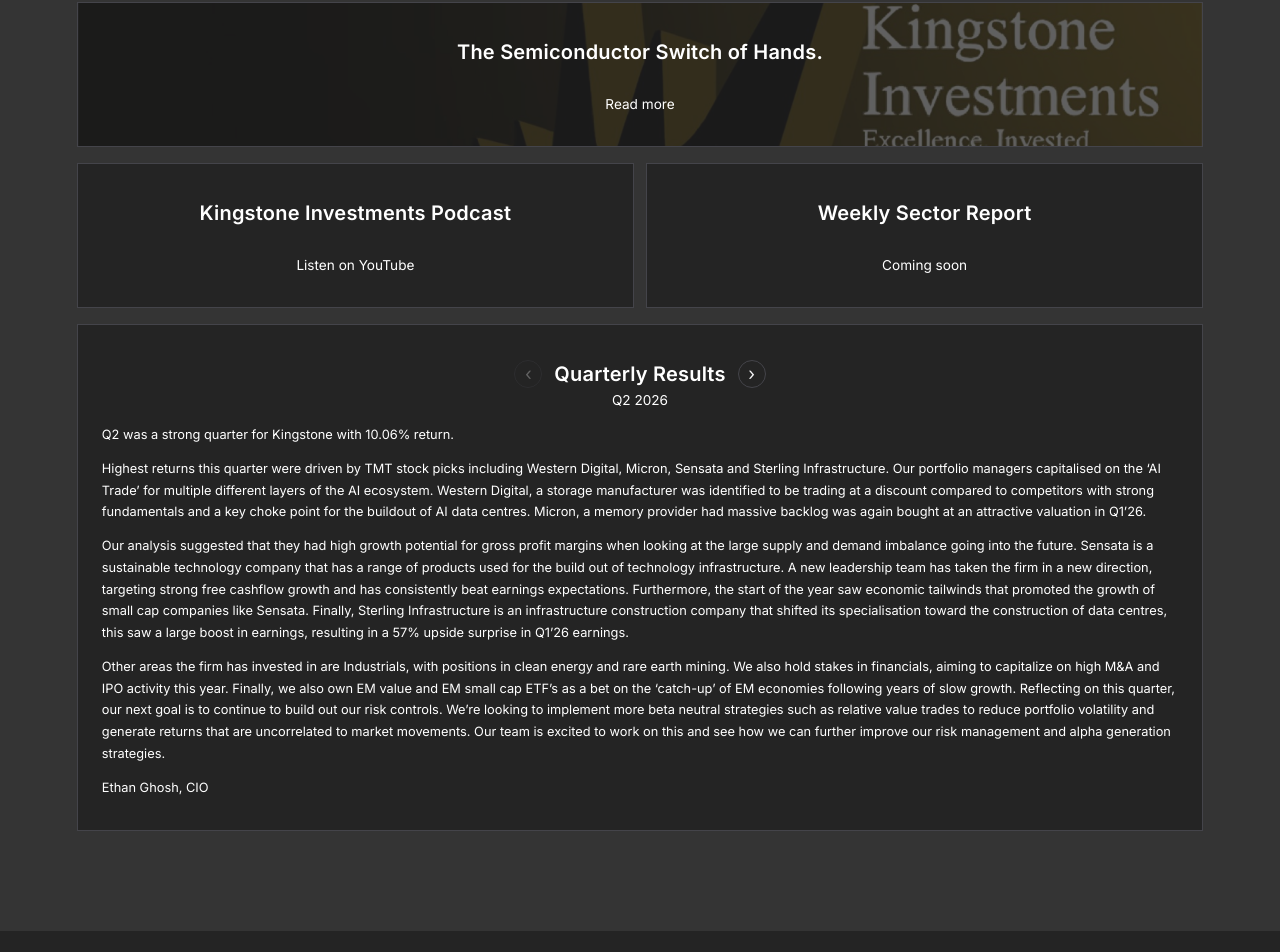
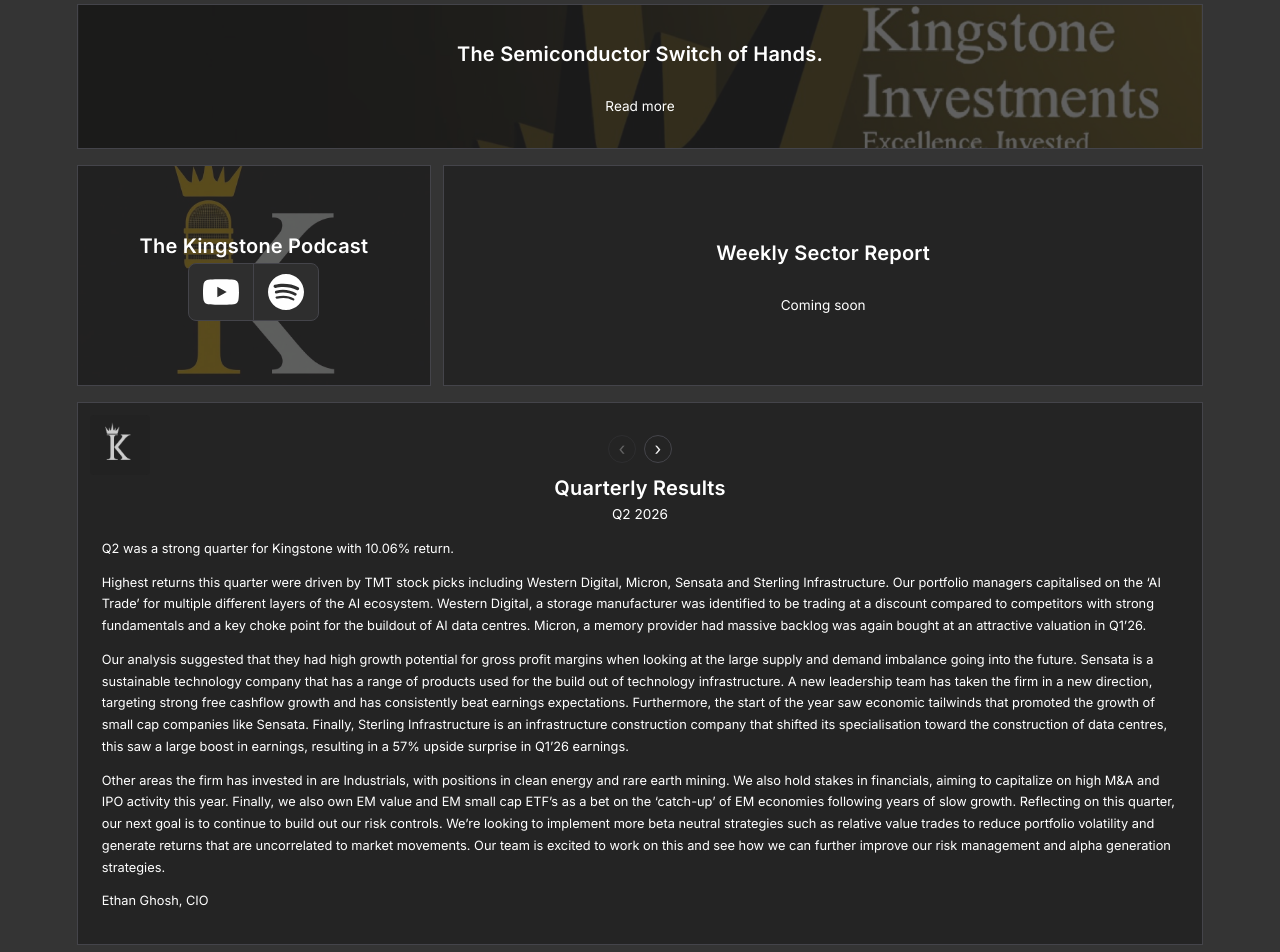
Before and after one commit to marcusehh/Kingstone_Investments, a React (Vite) app: page / in a window 1280 px wide. Shown: the part 826-1778 px from the top of the page. Before the commit the page ends 1757 px from the top, so only its background shows below. Built offline with nearby package versions, Linux system fonts and the light colour scheme.

Commit message:
Properly ready

```diff
--- a/src/pages/Home.tsx
+++ b/src/pages/Home.tsx
@@ -80,11 +80,17 @@ export default function Home({ onNavigate }: { onNavigate?: (route: string) => v
           <span className="home-card__subtitle">Read more</span>
         </a>
         <div className="home-cards__row">
-          <a href="http://www.youtube.com/@Kingstone.Investments" target="_blank" rel="noreferrer" className="home-card home-card--podcast">
-            <span className="home-card__title">Kingstone Investments Podcast</span>
-            <hr className="home-card__divider" />
-            <span className="home-card__subtitle">Listen on YouTube</span>
-          </a>
+          <div className="home-card home-card--podcast">
+            <span className="home-card__title">The Kingstone Podcast</span>
+            <div className="home-card__links">
+              <a href="http://www.youtube.com/@Kingstone.Investments" target="_blank" rel="noreferrer" className="home-card__link" aria-label="YouTube">
+                <svg width="36" height="36" viewBox="0 0 24 24" fill="currentColor"><path d="M23.498 6.186a3.016 3.016 0 0 0-2.122-2.136C19.505 3.546 12 3.546 12 3.546s-7.505 0-9.377.504A3.017 3.017 0 0 0 .502 6.186C0 8.07 0 12 0 12s0 3.93.502 5.814a3.016 3.016 0 0 0 2.122 2.136c1.871.504 9.376.504 9.376.504s7.505 0 9.377-.504a3.015 3.015 0 0 0 2.122-2.136C24 15.93 24 12 24 12s0-3.93-.502-5.814zM9.545 15.568V8.432L15.818 12l-6.273 3.568z"/></svg>
+              </a>
+              <a href="https://open.spotify.com/show/0VtdGyWOFYEnuu84uR4xXw?si=3e09623dd1764161" target="_blank" rel="noreferrer" className="home-card__link" aria-label="Spotify">
+                <svg width="36" height="36" viewBox="0 0 24 24" fill="currentColor"><path d="M12 0C5.4 0 0 5.4 0 12s5.4 12 12 12 12-5.4 12-12S18.66 0 12 0zm5.521 17.34c-.24.359-.66.48-1.021.24-2.82-1.74-6.36-2.101-10.561-1.141-.418.122-.779-.179-.899-.539-.12-.421.18-.78.54-.9 4.56-1.021 8.52-.6 11.64 1.32.42.18.479.659.301 1.02zm1.44-3.3c-.301.42-.841.6-1.262.3-3.239-1.98-8.159-2.58-11.939-1.38-.479.12-1.02-.12-1.14-.6-.12-.48.12-1.021.6-1.141C9.6 9.9 15 10.561 18.72 12.84c.361.181.54.78.241 1.2zm.12-3.36C15.24 8.4 8.82 8.16 5.16 9.301c-.6.179-1.2-.181-1.38-.721-.18-.601.18-1.2.72-1.381 4.26-1.26 11.28-1.02 15.721 1.621.539.3.719 1.02.419 1.56-.299.421-1.02.599-1.559.3z"/></svg>
+              </a>
+            </div>
+          </div>
           <div className="home-card home-card--report">
             <span className="home-card__title">Weekly Sector Report</span>
             <hr className="home-card__divider" />
@@ -92,8 +98,9 @@ export default function Home({ onNavigate }: { onNavigate?: (route: string) => v
           </div>
         </div>
         <div className="home-card home-card--qr">
-          <div className="home-card__nav">
-            {quarterlyResults.length > 1 && (
+          <img src="/assets/KI_BW_Logo.jpg" alt="" className="home-card__qr-logo" />
+          {quarterlyResults.length > 1 && (
+            <div className="home-card__nav-arrows">
               <button
                 type="button"
                 className="home-card__nav-arrow"
@@ -103,9 +110,6 @@ export default function Home({ onNavigate }: { onNavigate?: (route: string) => v
               >
                 ‹
               </button>
-            )}
-            <span className="home-card__title">Quarterly Results</span>
-            {quarterlyResults.length > 1 && (
               <button
                 type="button"
                 className="home-card__nav-arrow"
@@ -115,8 +119,9 @@ export default function Home({ onNavigate }: { onNavigate?: (route: string) => v
               >
                 ›
               </button>
-            )}
-          </div>
+            </div>
+          )}
+          <span className="home-card__title">Quarterly Results</span>
           {quarterlyResults.length > 0 && (
             <>
               <span className="home-card__subtitle">{quarterlyResults[qrIndex].meta.title}</span>
--- a/src/pages/Leadership.tsx
+++ b/src/pages/Leadership.tsx
@@ -28,12 +28,15 @@ export default function Leadership() {
           <div className="hero-scenic__content">
             <div className="page__header">
               <h1 className="page__title">Leadership</h1>
-              <p className="page__subtitle">All of our members hold the same responsibility in developing pitches and informing investment decisions covering and not limited to: growth factors, risks and valuation across their respective sectors.</p>
+              <p className="page__subtitle">All of our team holds the same responsibility in developing pitches and informing investment decisions, covering and not limited to: growth factors, risks and valuation across their respective sectors.</p>
             </div>
 
             <div className="leader-cards-wrapper">
         {LEADERS.map((l) => (
-          <article className="leader-card" key={l.name}>
+          <article className="leader-card" key={l.name} style={{ position: 'relative' }}>
+            <a href={l.linkedin} target="_blank" rel="noreferrer" className="leader-card__linkedin-icon" aria-label={`${l.name} LinkedIn`}>
+              <svg width="16" height="16" viewBox="0 0 24 24" fill="currentColor"><path d="M20.447 20.452h-3.554v-5.569c0-1.328-.027-3.037-1.852-3.037-1.853 0-2.136 1.445-2.136 2.939v5.667H9.351V9h3.414v1.561h.046c.477-.9 1.637-1.85 3.37-1.85 3.601 0 4.267 2.37 4.267 5.455v6.286zM5.337 7.433a2.062 2.062 0 0 1-2.063-2.065 2.064 2.064 0 1 1 2.063 2.065zm1.782 13.019H3.555V9h3.564v11.452zM22.225 0H1.771C.792 0 0 .774 0 1.729v20.542C0 23.227.792 24 1.771 24h20.451C23.2 24 24 23.227 24 22.271V1.729C24 .774 23.2 0 22.222 0h.003z"/></svg>
+            </a>
             <a href={l.linkedin} target="_blank" rel="noreferrer" className="leader-card__header">
               <h3>{l.name}</h3>
               <p><em>{l.role}</em></p>
--- a/styles.css
+++ b/styles.css
@@ -190,11 +190,14 @@ a:hover {
 
 .nav__contact-menu {
   position: absolute;
-  top: calc(100% + 8px);
+  top: 100%;
+  margin-top: 0;
   right: 0;
   left: auto;
-  width: 120px;
-  max-width: calc(100vw - 32px);
+  width: auto;
+  min-width: 0;
+  display: flex;
+  flex-direction: row;
   background: var(--bg-subtle);
   border: 1px solid var(--border);
   border-radius: var(--radius);
@@ -209,6 +212,9 @@ a:hover {
               transform 0.3s cubic-bezier(0.4, 0, 0.2, 1);
   z-index: 210;
 }
+.nav__contact {
+  padding-bottom: 8px;
+}
 
 .nav__contact-menu.open {
   max-height: 320px;
@@ -220,19 +226,20 @@ a:hover {
 .nav__contact-menu .nav__contact-item {
   display: flex;
   align-items: center;
+  justify-content: center;
   gap: 6px;
   width: auto;
-  padding: 12px 16px;
+  padding: 10px 12px;
   text-align: left;
   font-size: 0.95rem;
   font-weight: 400;
   color: var(--text);
-  border-bottom: 1px solid var(--border-subtle);
+  border-right: 1px solid var(--border-subtle);
   transition: background var(--transition), color var(--transition);
 }
 
 .nav__contact-menu .nav__contact-item:last-child {
-  border-bottom: none;
+  border-right: none;
 }
 
 .nav__contact-menu .nav__contact-item:hover {
@@ -971,6 +978,20 @@ a:hover {
   transform: scaleX(1);
 }
 
+.leader-card__linkedin-icon {
+  position: absolute;
+  top: 10px;
+  right: 10px;
+  color: var(--text-muted);
+  opacity: 0.6;
+  transition: opacity var(--transition), color var(--transition);
+}
+
+.leader-card:hover .leader-card__linkedin-icon {
+  opacity: 1;
+  color: var(--text);
+}
+
 .leader-card__body {
   flex: 1;
   overflow-y: auto;
@@ -1097,12 +1118,13 @@ a:hover {
   top: 75px;
   z-index: 100;
   display: flex;
-  gap: 8px;
+  gap: 0;
   padding: 12px 0;
   overflow-x: auto;
   -webkit-overflow-scrolling: touch;
   scrollbar-width: none;
   background: #343434;
+  flex-wrap: nowrap;
 }
 
 .posts-filter::-webkit-scrollbar {
@@ -1110,29 +1132,33 @@ a:hover {
 }
 
 .posts-filter__chip {
+  flex-shrink: 0;
   font-family: inherit;
   font-size: 0.8125rem;
   font-weight: 500;
   color: var(--text-muted);
   white-space: nowrap;
-  padding: 6px 16px;
-  border-radius: 999px;
+  padding: 10px 14px;
+  border-radius: 0;
   border: 1px solid var(--border);
-  background: transparent;
+  border-right: none;
+  background: var(--bg-subtle);
   cursor: pointer;
   transition: color var(--transition), background var(--transition), border-color var(--transition);
+}
+
+.posts-filter__chip:last-child {
+  border-right: 1px solid var(--border);
 }
 
 .posts-filter__chip:hover {
   color: var(--text);
   background: var(--tag-bg);
-  border-color: var(--accent-border);
 }
 
 .posts-filter__chip--active {
   color: var(--accent);
   background: var(--accent-bg);
-  border-color: var(--accent-border);
   font-weight: 600;
 }
 
@@ -1176,6 +1202,32 @@ a:hover {
 .post-entry__body a {
   overflow-wrap: break-word;
   word-break: break-word;
+}
+
+.post-entry__header,
+.post-entry__footer {
+  cursor: pointer;
+  user-select: none;
+}
+
+.post-entry__body-wrap {
+  display: grid;
+  grid-template-rows: 1fr;
+  transition: grid-template-rows 0.3s ease;
+}
+.post-entry__body-wrap > .post-entry__body {
+  overflow: hidden;
+  min-height: 0;
+}
+.post-entry:not(.post-entry--open) .post-entry__body-wrap {
+  grid-template-rows: 0fr;
+}
+.post-entry:not(.post-entry--open) .post-entry__header {
+  margin-bottom: 0;
+}
+.post-entry:not(.post-entry--open) .post-entry__footer {
+  border-top: none;
+  margin-top: 0;
 }
 
 .post-entry__footer {
@@ -1303,13 +1355,26 @@ a:hover {
   gap: 12px;
 }
 
-.home-cards__row .home-card {
-  flex: 1;
+.home-cards__row .home-card--podcast {
+  flex: 3;
+  padding-top: 0;
+  padding-bottom: 0;
+  justify-content: center;
+}
+
+.home-cards__row .home-card--report {
+  flex: 7;
+  padding-top: 70px;
+  padding-bottom: 70px;
 }
 
 @media (max-width: 600px) {
   .home-cards__row {
     flex-direction: column;
+  }
+  .home-cards__row .home-card--podcast {
+    padding-top: 80px;
+    padding-bottom: 80px;
   }
 }
 
@@ -1375,6 +1440,75 @@ a:hover {
   }
 }
 
+.home-card--podcast {
+  position: relative;
+  overflow: hidden;
+  cursor: default;
+}
+
+.home-card--podcast::after {
+  content: '';
+  position: absolute;
+  inset: 0;
+  background: url('/assets/KI_Pod_Logo.JPG') center / cover no-repeat;
+  z-index: 0;
+}
+
+.home-card--podcast::before {
+  content: '';
+  position: absolute;
+  inset: 0;
+  background: rgba(36, 36, 36, 0.72);
+  z-index: 1;
+  transition: background var(--transition);
+}
+
+.home-card--podcast:hover::before {
+  background: rgba(36, 36, 36, 0.6);
+}
+
+.home-card--podcast:hover {
+  background: transparent;
+}
+
+.home-card--podcast > * {
+  position: relative;
+  z-index: 2;
+}
+
+.home-card__links {
+  display: flex;
+  gap: 0;
+  justify-content: center;
+  align-items: stretch;
+  background: var(--bg-subtle);
+  border: 1px solid var(--border);
+  border-radius: var(--radius);
+  overflow: hidden;
+}
+
+.home-card__link {
+  font-size: 0.85rem;
+  color: var(--text-muted);
+  padding: 10px 14px;
+  border: none;
+  border-right: 1px solid var(--border);
+  border-radius: 0;
+  display: flex;
+  align-items: center;
+  justify-content: center;
+  transition: color var(--transition), background var(--transition);
+}
+
+.home-card__link:last-child {
+  border-right: none;
+}
+
+.home-card__link:hover {
+  color: var(--text);
+  background: var(--tag-bg);
+}
+
 .home-card__title {
   font-size: 1.25rem;
   font-weight: 600;
@@ -1409,6 +1543,13 @@ a:hover {
   justify-content: center;
   gap: 12px;
   width: 100%;
+}
+
+.home-card__nav-arrows {
+  display: flex;
+  justify-content: center;
+  gap: 8px;
+  margin-bottom: 8px;
 }
 
 .home-card__nav-arrow {
@@ -1441,6 +1582,18 @@ a:hover {
 
 .home-card--qr {
   cursor: default;
+  position: relative;
+}
+
+.home-card__qr-logo {
+  position: absolute;
+  top: 12px;
+  left: 12px;
+  width: 60px;
+  height: 60px;
+  object-fit: cover;
+  border-radius: 4px;
+  opacity: 0.8;
 }
 
 .home-card__preview {
```
Also changed, not shown: src/App.tsx (+7 -3 lines), src/pages/Articles.tsx (+15 -8 lines), public/assets/KI_BW_Logo.jpg (added), public/assets/KI_Pod_Logo.JPG (added).
